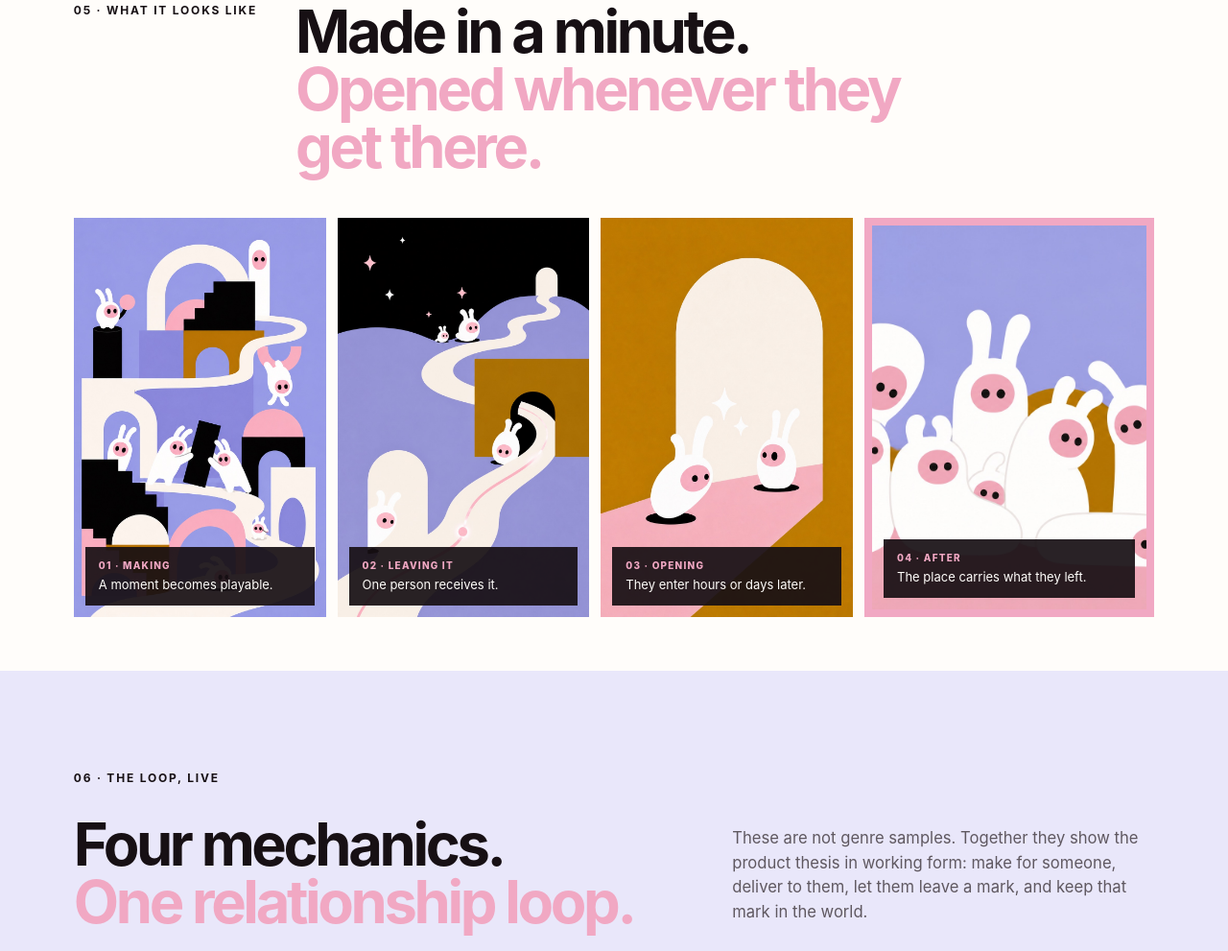
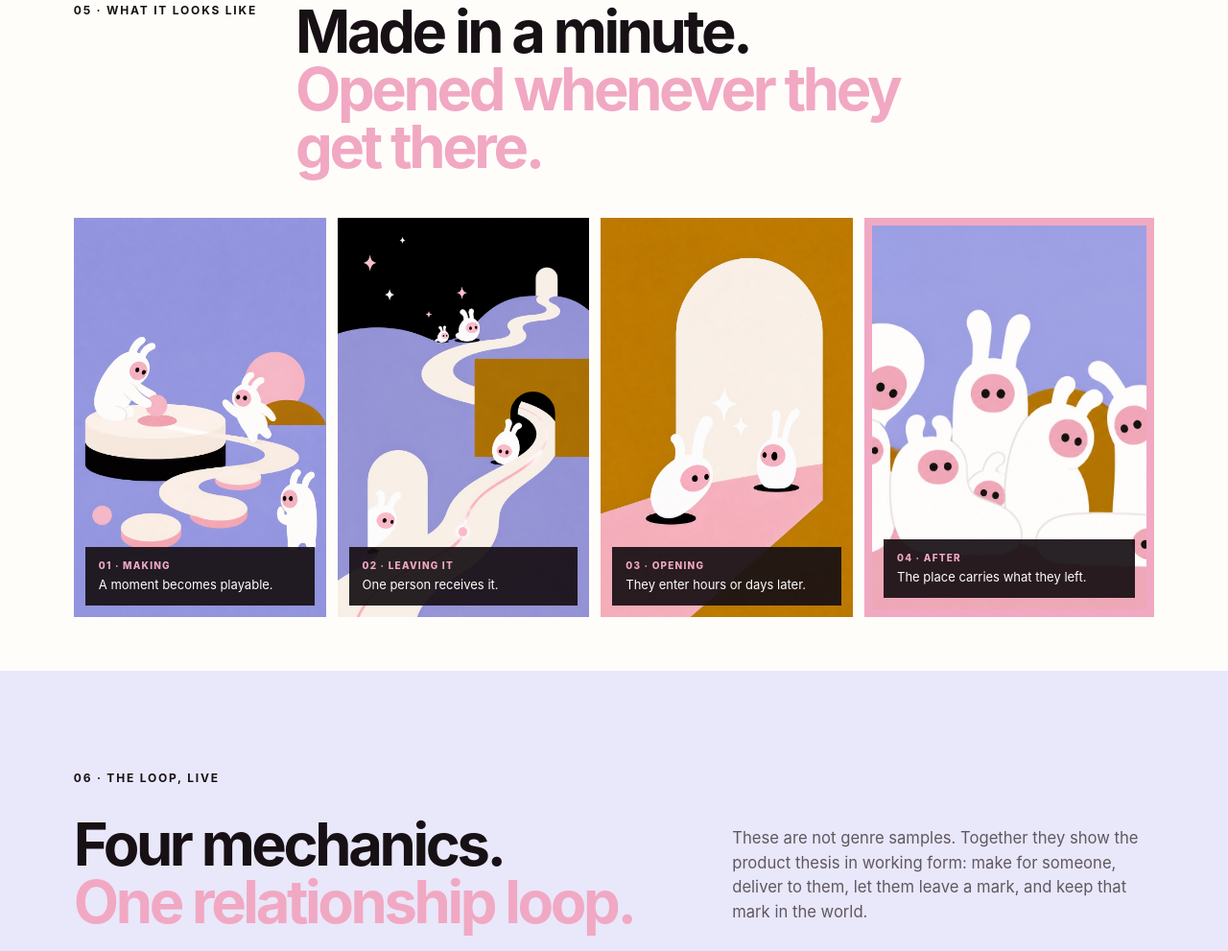
Before and after one commit to yinxinghuan/alteru-agent-entry-review, a React app: page deck.html in a window 1280 px wide. Shown: the part 4269-5260 px from the top of the page at 96% size. Built offline with nearby package versions, Linux system fonts and the light colour scheme.

Commit message:
Add distinct making illustration to deck

```diff
--- a/deck.html
+++ b/deck.html
@@ -131,7 +131,7 @@
         </div>
         <div class="story-grid">
           <figure class="story-card story-card--making">
-            <img src="./deck-assets/world-building-workshop.jpg" alt="U characters making a world together" loading="lazy" decoding="async" />
+            <img src="./deck-assets/world-making-seed.jpg" alt="U characters placing a memory seed and unfolding it into a playable path" loading="lazy" decoding="async" />
             <figcaption><span>01 · Making</span>A moment becomes playable.</figcaption>
           </figure>
           <figure class="story-card story-card--leaving">
```
Also changed, not shown: deck-assets/world-making-seed.jpg (added).
